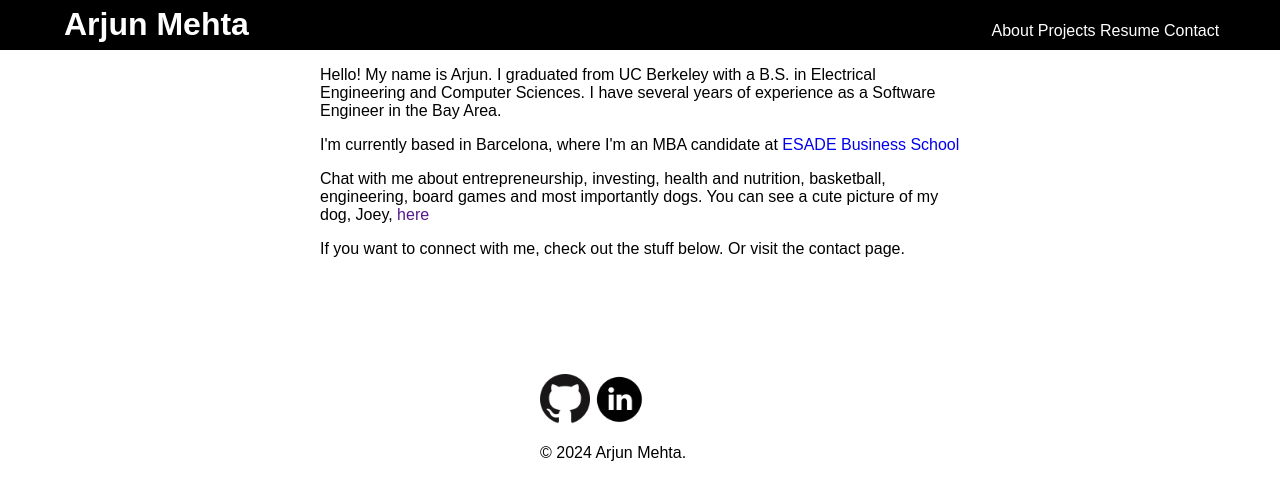
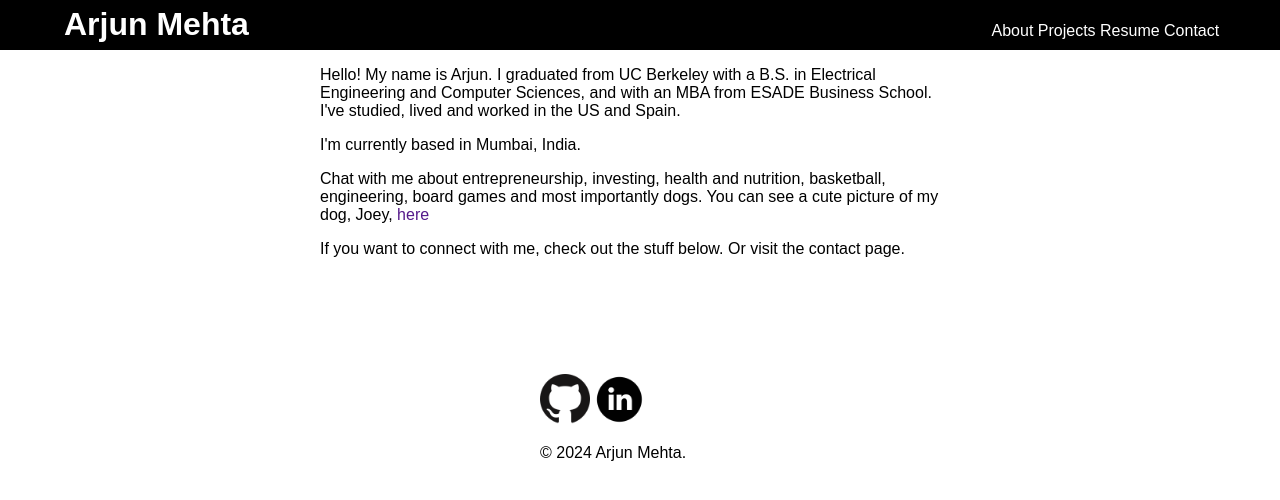
Before and after one commit to arjunmehta94/arjunmehta94.github.io, a Jekyll site: the page built from index.html, in a window 1280 px wide. Shown: the top 500 px of the page. Built offline with Jekyll 4.4.1, drawn with Linux system fonts in a browser that asks for light colours; Markdown is read by kramdown in place of the engine named in the settings.

Commit message:
updates to content

```diff
--- a/index.html
+++ b/index.html
@@ -2,8 +2,8 @@
 layout: default
 ---
 <div class='about'>
-  <p>Hello! My name is Arjun. I graduated from UC Berkeley with a B.S. in Electrical Engineering and Computer Sciences. I have several years of experience as a Software Engineer in the Bay Area.</p>
-  <p>I'm currently based in Barcelona, where I'm an MBA candidate at <a href="https://www.esade.edu/en">ESADE Business School</a></p>
+  <p>Hello! My name is Arjun. I graduated from UC Berkeley with a B.S. in Electrical Engineering and Computer Sciences, and with an MBA from ESADE Business School. I've studied, lived and worked in the US and Spain.</p>
+  <p>I'm currently based in Mumbai, India.</p>
   <p>Chat with me about entrepreneurship, investing, health and nutrition, basketball, engineering, board games and most importantly dogs. You can see a cute picture of my dog, Joey, <a id="joey" href="">here</a></p>
   <p>If you want to connect with me, check out the stuff below. Or visit the contact page.</p>
 </div>
--- a/misc/header.html
+++ b/misc/header.html
@@ -6,7 +6,6 @@
     <ul>
       <li><a href="index.html">About</a></li>
       <li><a href="projects.html">Projects</a></li>
-      <li><a href="resume.html">Resume</a></li>
       <li><a href="contact.html">Contact</a></li>
     </ul>
   </nav>
```
